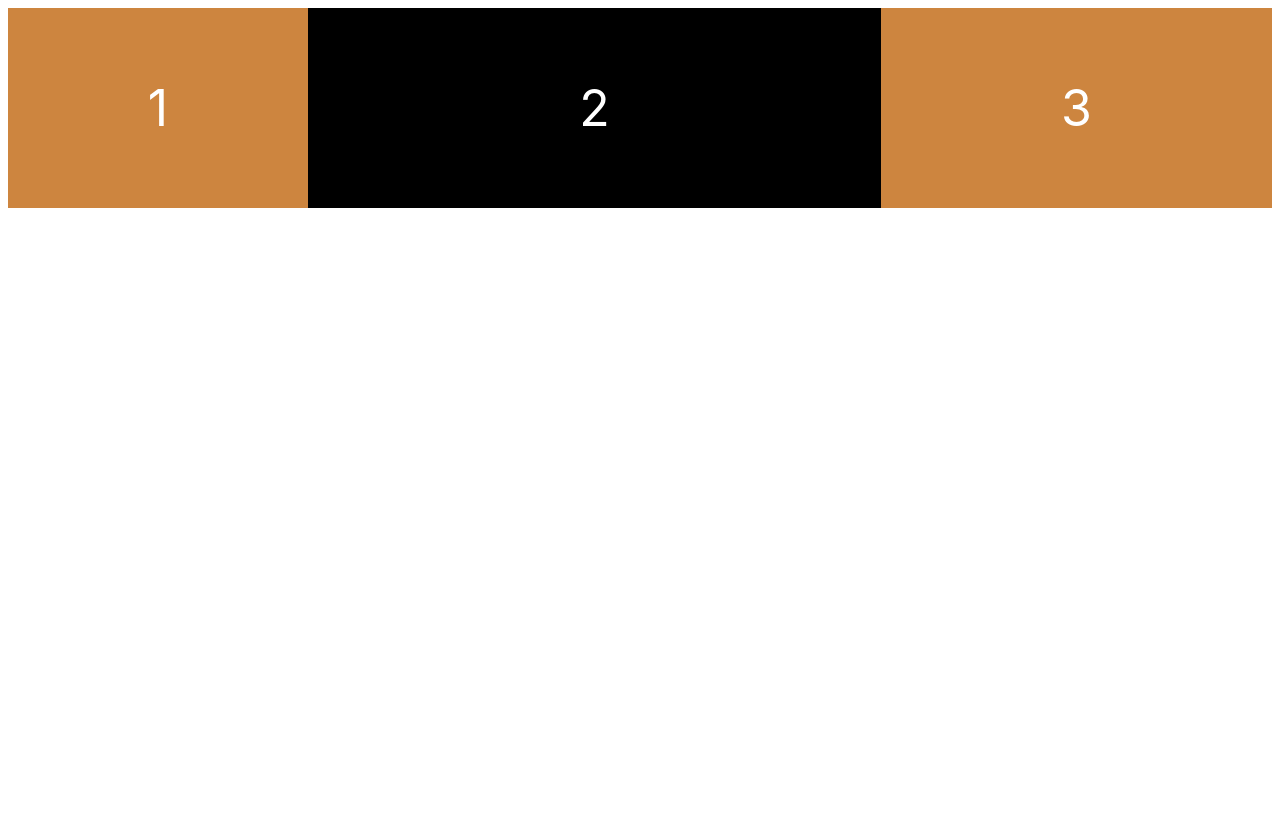
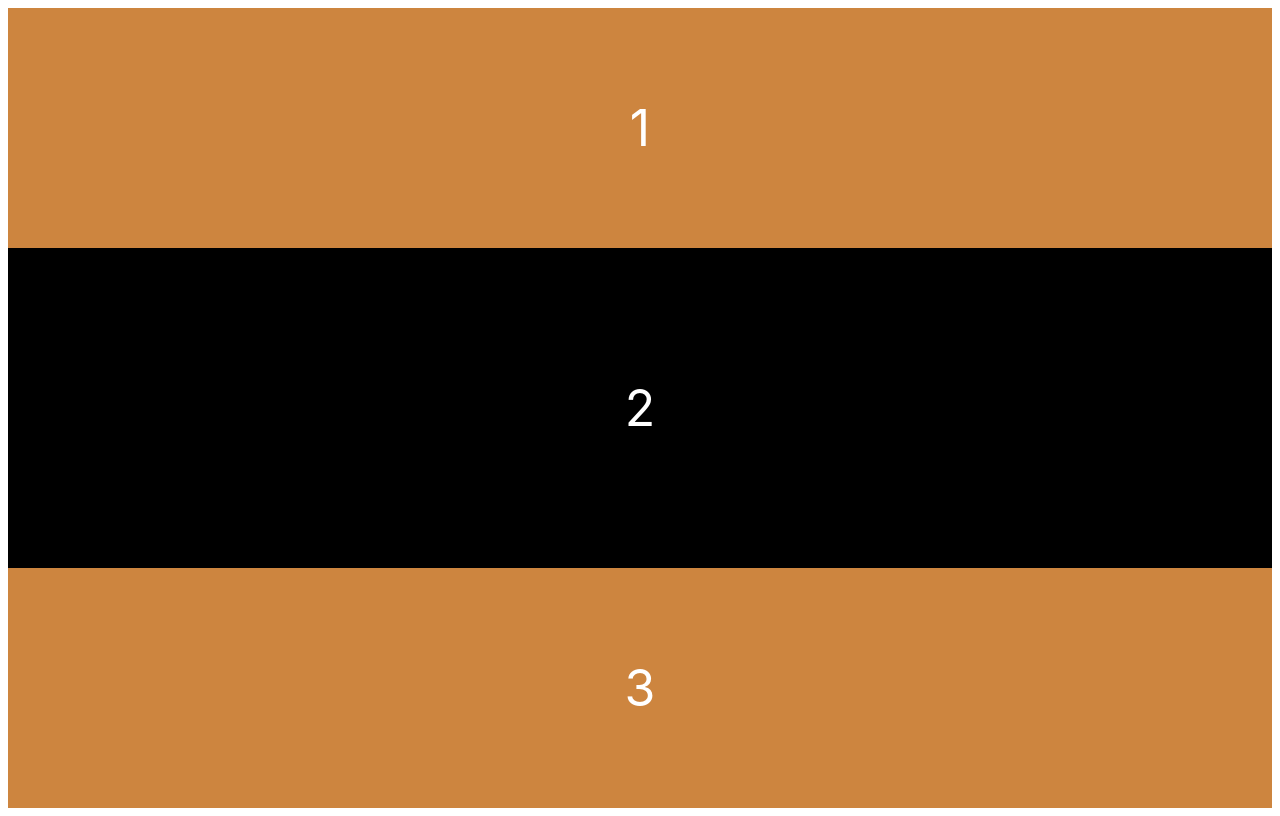
Before and after one commit to easycoders-academy/scss-masterclass, a plain HTML site: page index.html in a window 1280 px wide. Drawn offline with Linux system fonts and the light colour scheme.

Commit message:
1.7 flex-basis

```diff
--- a/styles.css
+++ b/styles.css
@@ -4,16 +4,16 @@ body {
 
 .parent{
     display: flex;
+    flex-direction: column;
     /* Главная ось */
-    justify-content: space-between;
-    align-content: space-around;
+    justify-content: space-around;
+    width: 100%;
     height: 100vh;
 }
 
 .child {
+    flex-basis: 30%;
     background: peru;
-    width: 300px;
-    height: 200px;
     color: white;
     font-size: 50px;
     display: flex;
@@ -23,9 +23,5 @@ body {
 
 .child:nth-child(2){
     background-color: black;
-    flex-grow: 3;
-}
-
-.child:nth-child(3){
     flex-grow: 1;
 }
```
